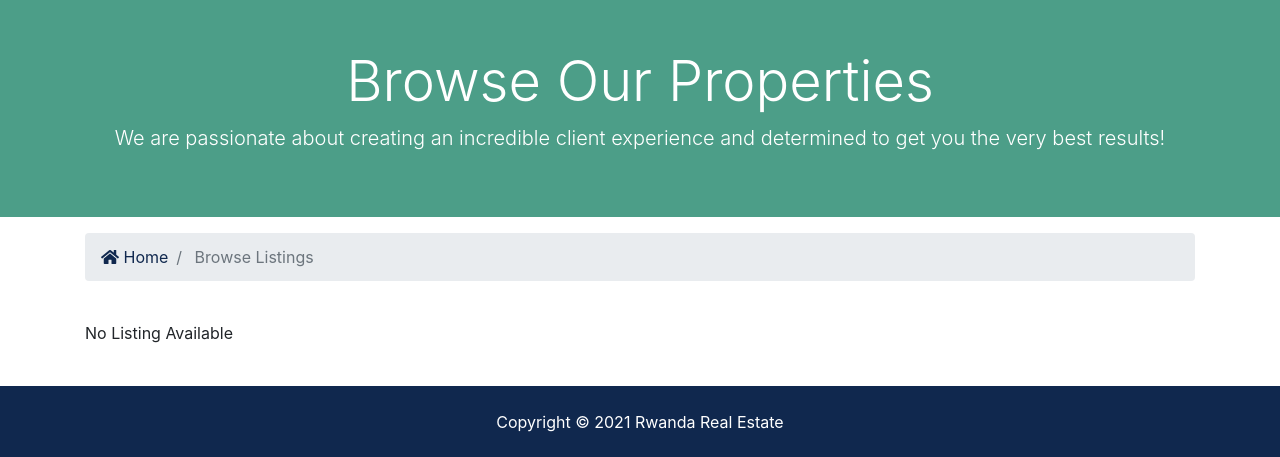
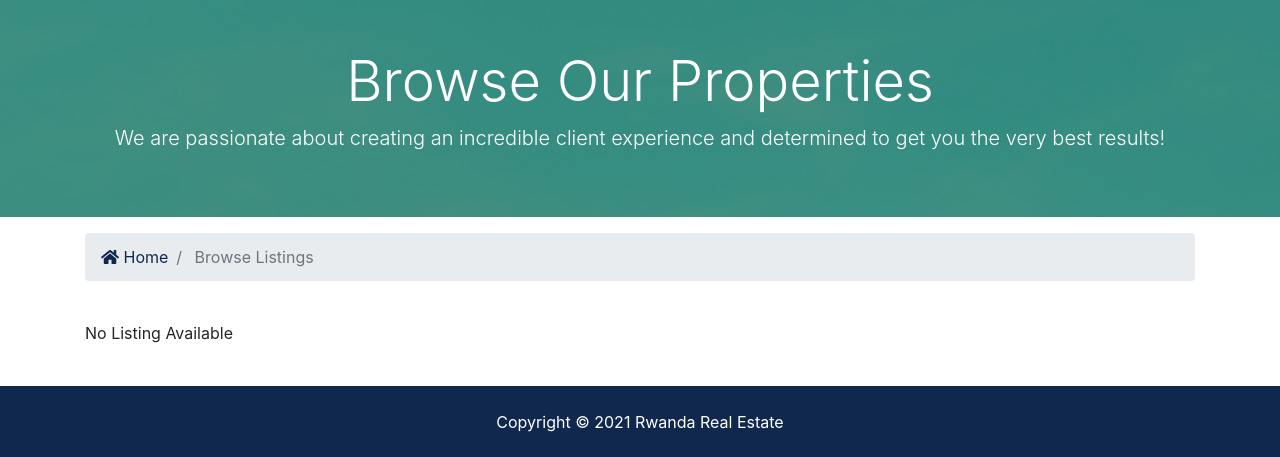
Before and after one commit to GisaKaze/realEstateRwanda, a Django app: page /listings/ in a window 1280 px wide. Shown: the part 128-585 px from the top of the page. Run offline with Django 3.2, Linux system fonts and the light colour scheme; data that the repository does not hold is empty; some libraries are stand-ins or nearby versions.

Commit message:
Green color not working....

```diff
--- a/templates/listings/listings.html
+++ b/templates/listings/listings.html
@@ -2,8 +2,8 @@
 {% load humanize %}
 
 {% block content %}
-<section id="showcase-inner" class="py-5 text-white">
-    <div class="container">
+<section id="showcase-inner" class="py-5 text-white" style="background-image: url(../../static/img/showcase.jpg);">
+    <div class="container text-center">
       <div class="row text-center">
         <div class="col-md-12">
           <h1 class="display-4">Browse Our Properties {{ context}}</h1>
@@ -14,6 +14,7 @@
       </div>
     </div>
   </section>
+
 
   <!-- Breadcrumb -->
   <section id="bc" class="mt-3">
--- a/templates/pages/index.html
+++ b/templates/pages/index.html
@@ -3,7 +3,7 @@
 
 {% block content %}
   <!-- Showcase -->
-  <section id="showcase"style="background: url(../../static/img/showcase.jpg) no-repeat top center fixed;">
+  <section id="showcase">
     <div class="container text-center">
       <div class="home-search p-5">
         <div class="overlay p-5">
```
